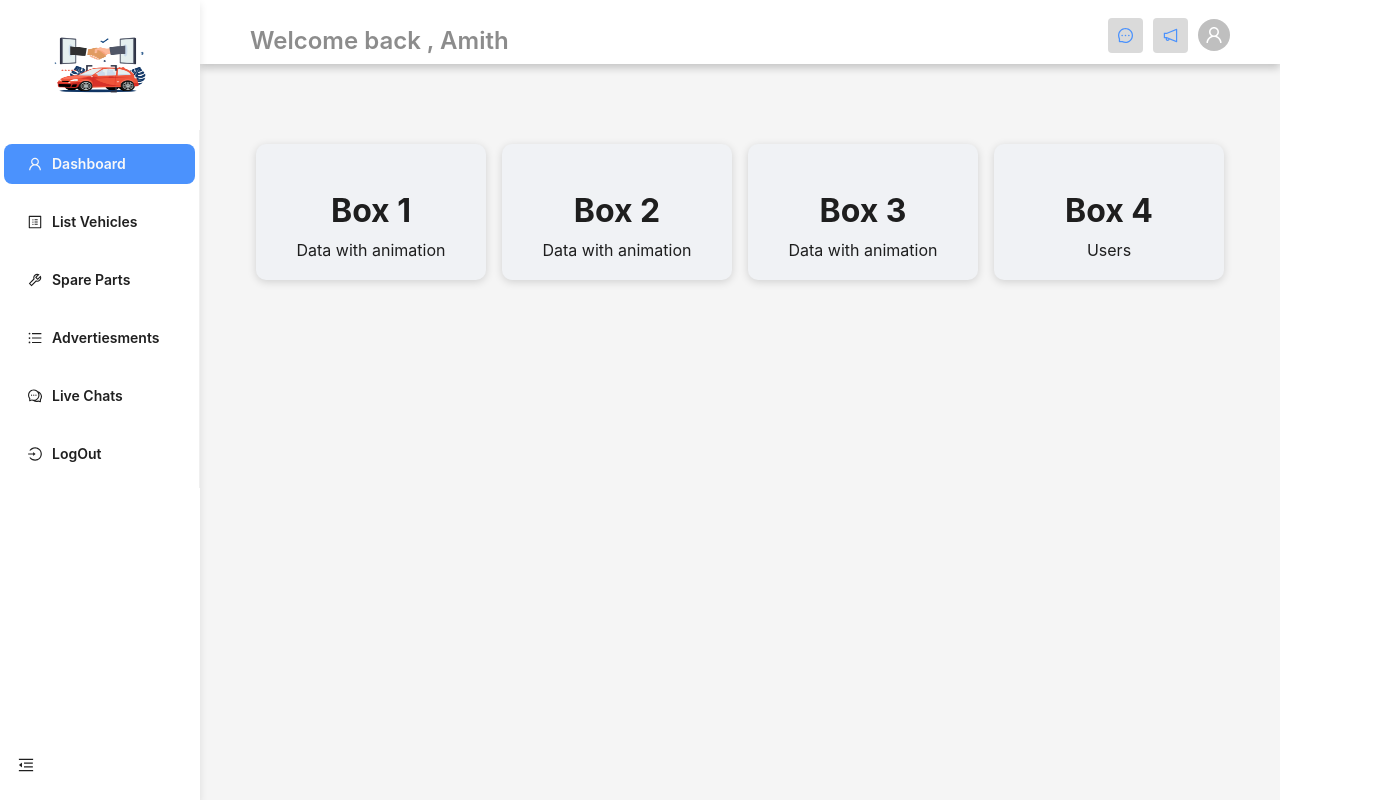
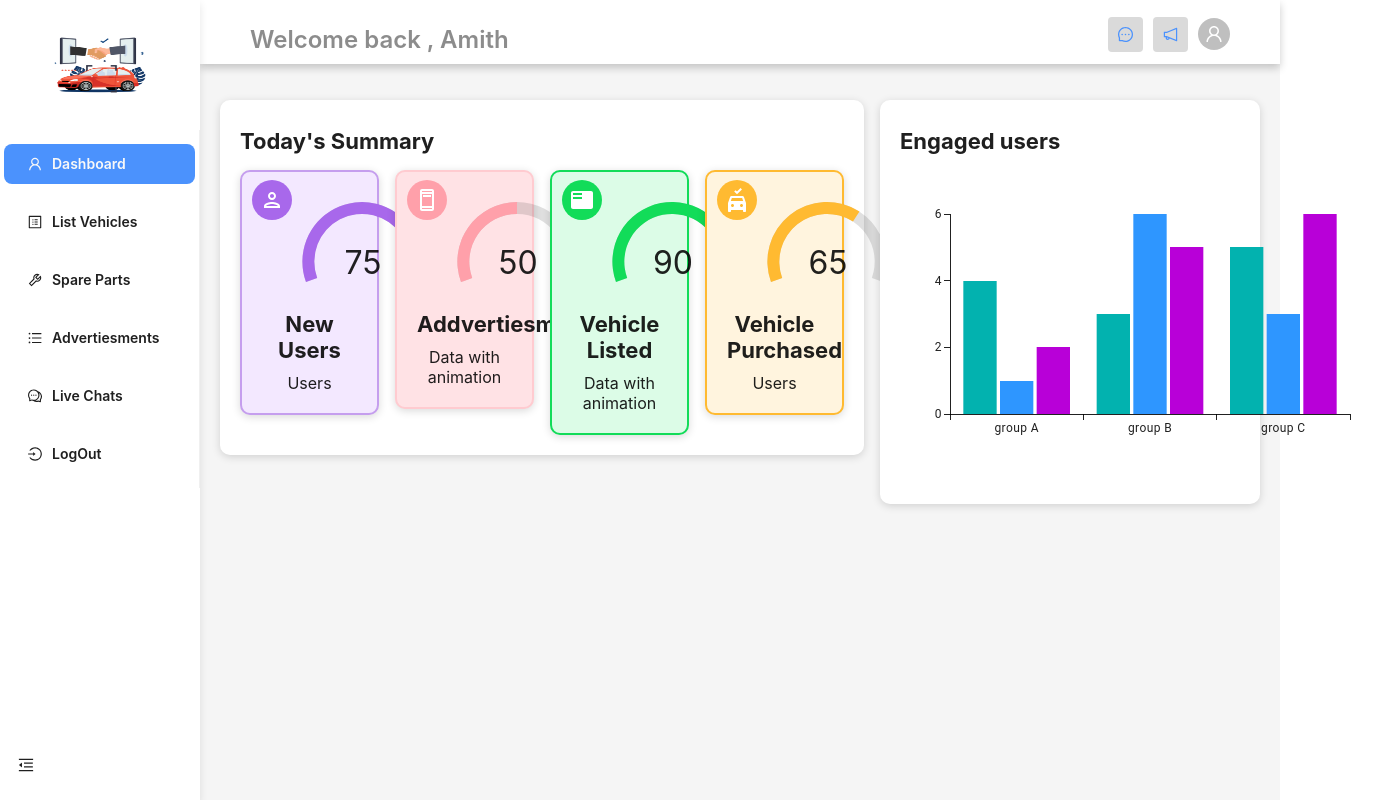
Before and after one commit to amithviduranga/Dinujaya-Car-Sale-Client, a React (Create React App) app: page /admin/dashboard in a window 1280 px wide. Shown: the whole page, 1400 px wide, since content can reach past the window. Built offline with nearby package versions, Linux system fonts and the light colour scheme; no server answers; sample sign-in values are in the browser's storage.

Commit message:
dashboard implementation started

```diff
--- a/package.json
+++ b/package.json
@@ -3,9 +3,14 @@
   "version": "0.1.0",
   "private": true,
   "dependencies": {
+    "@emotion/react": "^11.12.0",
+    "@emotion/styled": "^11.12.0",
     "@fortawesome/fontawesome-svg-core": "^6.5.2",
     "@fortawesome/free-solid-svg-icons": "^6.5.2",
     "@fortawesome/react-fontawesome": "^0.2.2",
+    "@mui/icons-material": "^5.16.4",
+    "@mui/material": "^5.16.4",
+    "@mui/x-charts": "^7.11.0",
     "@stripe/react-stripe-js": "^2.7.3",
     "@stripe/stripe-js": "^4.1.0",
     "@testing-library/jest-dom": "^5.17.0",
--- a/src/pages/owner/dashboard/Dashboard.css
+++ b/src/pages/owner/dashboard/Dashboard.css
@@ -1,11 +1,9 @@
 
 .header{
-    padding-top: 1px;
+
     background: #fff;
 }
 .content{
-
-    margin:24px 16px;
     padding: 20px;
 }
 .triger-btn{
--- a/src/pages/owner/dashboard/pages/Dashboard.css
+++ b/src/pages/owner/dashboard/pages/Dashboard.css
@@ -1,5 +1,5 @@
 .dashboard {
-    padding: 20px;
+
   }
 
   .boxes {
@@ -7,23 +7,159 @@
     justify-content: space-between;
   }
 
-  .box {
+  .box-1 {
     background-color: #f0f2f5;
     border-radius: 10px;
     padding: 20px;
+    border: 2px solid #c59eee ;
+    background: rgb(243,232,255);
+
     text-align: center;
     box-shadow: 0 2px 8px rgba(0, 0, 0, 0.15);
     transition: transform 0.3s;
   }
 
-  .box:hover {
-    transform: scale(1.05);
+  .box-2 {
+    background-color: #f0f2f5;
+    border-radius: 10px;
+    padding: 20px;
+    border: 2px solid #ffcbd0 ;
+    background: rgb(255,226,229);
+
+    text-align: center;
+    box-shadow: 0 2px 8px rgba(0, 0, 0, 0.15);
+    transition: transform 0.3s;
   }
+  .box-3 {
+    background-color: #f0f2f5;
+    border-radius: 10px;
+    padding: 20px;
+    border: 2px solid #12dc59 ;
+    background: rgb(220,252,231);
+    text-align: center;
+    box-shadow: 0 2px 8px rgba(0, 0, 0, 0.15);
+    transition: transform 0.3s;
+  }
+  .box-4 {
+    background-color: #f0f2f5;
+    border-radius: 10px;
+    padding: 20px;
+    border: 2px solid #ffba31 ;
+    background: rgb(255,244,222);
+
+    text-align: center;
+    box-shadow: 0 2px 8px rgba(0, 0, 0, 0.15);
+    transition: transform 0.3s;
+  }
+  .outer-box {
+    background-color: #ffffff;
+    border-radius: 10px;
+    padding: 20px;
+    padding-top: 10px;
+    box-shadow: 0 2px 8px rgba(0, 0, 0, 0.15);
+    margin-bottom: 20px;
+  }
+  .icon-circle-1 {
+    position: absolute;
+    top: 10px;
+    left: 20px;
+    width: 40px;
+    height: 40px;
+    background-color:#a868eb ;
+    border-radius: 50%;
+    display: flex;
+    align-items: center;
+    justify-content: center;
+    color: white;
+    font-size: large;
+  }
+  .icon-circle-2 {
+    position: absolute;
+    top: 10px;
+    left: 20px;
+    width: 40px;
+    height: 40px;
+    background-color:#ffa0aa ;
+    border-radius: 50%;
+    display: flex;
+    align-items: center;
+    justify-content: center;
+    color: white;
+    font-size: large;
+  }
+  .icon-circle-3 {
+    position: absolute;
+    top: 10px;
+    left: 20px;
+    width: 40px;
+    height: 40px;
+    background-color:#12dc59;
+    border-radius: 50%;
+    display: flex;
+    align-items: center;
+    justify-content: center;
+    color: white;
+    font-size: large;
+  }
+
+  .icon-circle-4 {
+    position: absolute;
+    top: 10px;
+    left: 20px;
+    width: 40px;
+    height: 40px;
+    background-color:#ffba31;
+    border-radius: 50%;
+    display: flex;
+    align-items: center;
+    justify-content: center;
+    color: white;
+    font-size: large;
+  }
+
+
+  .meter {
+    position: relative;
+    width: 50px;
+    height: 100px;
+
+  }
+
+
+
+
+
+  .inside-circle {
+    display: flex;
+    align-items: center;
+    justify-content: center;
+    position: absolute;
+    top: 0;
+    left: 0;
+    right: 0;
+    bottom: 0;
+    margin: auto;
+    width: 80%;
+    height: 80%;
+    border-radius: 50%;
+    background-color: white;
+    color: #1890ff;
+    font-size: 20px;
+  }
+
+
+
+
 
   h2 {
     margin-bottom: 10px;
+    font-size: 22px;
   }
 
   p {
     margin: 0;
   }
+
+  .small-box {
+    height: 100%;
+  }
--- a/src/pages/owner/dashboard/pages/Dashboard.jsx
+++ b/src/pages/owner/dashboard/pages/Dashboard.jsx
@@ -1,33 +1,74 @@
-import React from 'react';
+import React, { useState, useEffect } from 'react';
 import { Row, Col } from 'antd';
 import './Dashboard.css';
+import Stack from '@mui/material/Stack';
+import { Gauge, gaugeClasses } from '@mui/x-charts/Gauge';
+import FeaturedPlayListIcon from '@mui/icons-material/FeaturedPlayList';
+import AdUnitsOutlinedIcon from '@mui/icons-material/AdUnitsOutlined';
+import NoCrashIcon from '@mui/icons-material/NoCrash';
+import PersonOutlinedIcon from '@mui/icons-material/PersonOutlined';
+import { BarChart } from '@mui/x-charts/BarChart';
+import { UserOutlined, InfoCircleOutlined, BarChartOutlined, SettingOutlined } from '@ant-design/icons';
 
 const Dashboard = () => {
+  const initialData = [
+    { icon: <PersonOutlinedIcon />, value: 75, label: "New Users", color: "#a868eb", description: "Users" },
+    { icon: <AdUnitsOutlinedIcon />, value: 50, label: "Addvertiesments", color: "#ffa0aa", description: "Data with animation" },
+    { icon: <FeaturedPlayListIcon />, value: 90, label: "Vehicle Listed", color: "#12dc59", description: "Data with animation" },
+    { icon: <NoCrashIcon />, value: 65, label: "Vehicle Purchased", color: "#ffba31", description: "Users" }
+  ];
+
   return (
     <div className="dashboard">
-      <Row gutter={16} className="boxes">
-        <Col span={6}>
-          <div className="box">
-            <h2>Box 1</h2>
-            <p>Data with animation</p>
+      <Row gutter={16}>
+        <Col span={15}>
+          <div className="outer-box">
+            <h2>Today's Summary</h2>
+            <Row gutter={16} className="boxes">
+              {initialData.map((item, index) => (
+                <Col key={index} span={6}>
+                  <div className={`box box-${index + 1}`}>
+                    <div className={`icon-circle-${index + 1}`}>
+                      {item.icon}
+                    </div>
+                    <div className={`meter-${index + 1}`}>
+                      <Gauge
+                        width={200}
+                        height={100}
+                        value={item.value}
+                        sx={{
+                          [`& .${gaugeClasses.valueText}`]: {
+                            fontSize: 32,
+                            transform: 'translate(1px, 0px)',
+                          },
+                          [`& .${gaugeClasses.progress}`]: {
+                            stroke: item.color,
+                          },
+                          [`& .${gaugeClasses.valueArc}`]: {
+                            fill: item.color,
+                          },
+                        }}
+                        startAngle={-110}
+                        endAngle={110}
+                      />
+                    </div>
+                    <h2>{item.label}</h2>
+                    <p>{item.description}</p>
+                  </div>
+                </Col>
+              ))}
+            </Row>
           </div>
         </Col>
-        <Col span={6}>
-          <div className="box">
-            <h2>Box 2</h2>
-            <p>Data with animation</p>
-          </div>
-        </Col>
-        <Col span={6}>
-          <div className="box">
-            <h2>Box 3</h2>
-            <p>Data with animation</p>
-          </div>
-        </Col>
-        <Col span={6}>
-          <div className="box">
-            <h2>Box 4</h2>
-            <p>Users</p>
+        <Col span={9}>
+          <div className="outer-box small-box">
+            <h2>Engaged users</h2>
+            <BarChart
+  xAxis={[{ scaleType: 'band', data: ['group A', 'group B', 'group C'] }]}
+  series={[{ data: [4, 3, 5] }, { data: [1, 6, 3] }, { data: [2, 5, 6] }]}
+  width={500}
+  height={300}
+/>
           </div>
         </Col>
       </Row>
```
Also changed, not shown: 1 other file (tests, documents, lock files or other folders).
